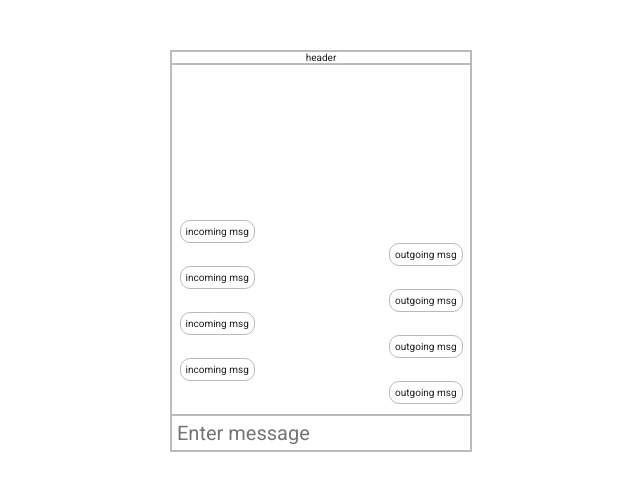
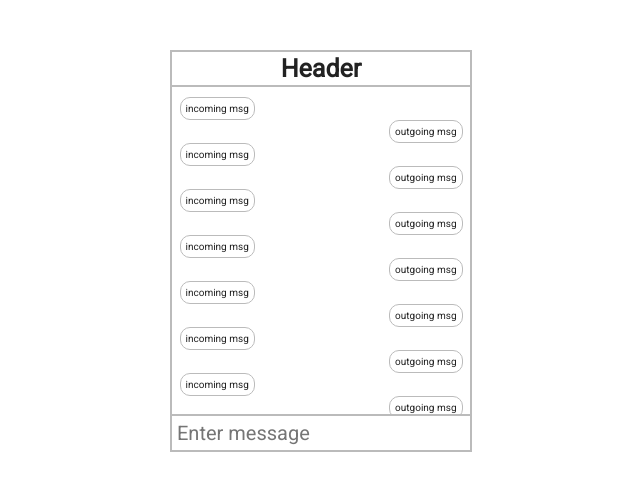
Before and after one commit to popadicbranislav/epistule, a Vue app: page / in a window 1280 px wide. Shown: the top 490 px of the page, without its empty margins (320-960 px from the left). Built offline with nearby package versions, Linux system fonts and the light colour scheme.

Commit message:
Test using pinia store in components

```diff
--- a/src/components/ChatConversation.vue
+++ b/src/components/ChatConversation.vue
@@ -1,5 +1,21 @@
 <template>
   <div id="chat-conversation">
+    <!-- <div>
+      {{ count }}
+      <button @click="count++">+</button>
+      <button @click="count--">-</button>
+    </div> -->
+    <div class="scrollable-content">
+      <div class="left">incoming msg</div>
+      <div class="right">outgoing msg</div>
+      <div class="left">incoming msg</div>
+      <div class="right">outgoing msg</div>
+      <div class="left">incoming msg</div>
+      <div class="right">outgoing msg</div>
+      <div class="left">incoming msg</div>
+      <div class="right">outgoing msg</div>
+      <div class="left">incoming msg</div>
+      <div class="right">outgoing msg</div>
       <div class="left">incoming msg</div>
       <div class="right">outgoing msg</div>
       <div class="left">incoming msg</div>
@@ -9,10 +25,21 @@
       <div class="left">incoming msg</div>
       <div class="right">outgoing msg</div>
     </div>
+  </div>
 </template>
 
 <script setup lang="ts">
-//
+import { storeToRefs } from "pinia";
+import { useStore } from "../store/chat";
+import { watch } from "vue";
+
+const chat = useStore();
+
+const { count } = storeToRefs(chat);
+
+// watch(count, (newCount) => {
+//   console.log(newCount);
+// });
 </script>
 
 <style scoped>
@@ -20,10 +47,16 @@
   flex: 1;
 
   display: flex;
+  overflow-y: auto;
+}
+
+#chat-conversation .scrollable-content {
+  flex: 1;
+
+  display: flex;
   flex-direction: column;
 
-  justify-content: flex-end;
-
+  border: none;
   padding: 1rem 0.75rem;
 }
 
--- a/src/components/ChatHeader.vue
+++ b/src/components/ChatHeader.vue
@@ -1,7 +1,18 @@
 <template>
-  <div id="chat-header">header</div>
+  <div id="chat-header">Header</div>
 </template>
 
 <script setup lang="ts"></script>
 
-<style scoped></style>
+<style scoped>
+#chat-header {
+  display: flex;
+  align-items: center;
+  justify-content: center;
+
+  font-size: 2.5rem;
+  font-weight: bold;
+
+  padding: 0.2rem;
+}
+</style>
```
Lines whose indentation alone changed are shown as unchanged.
